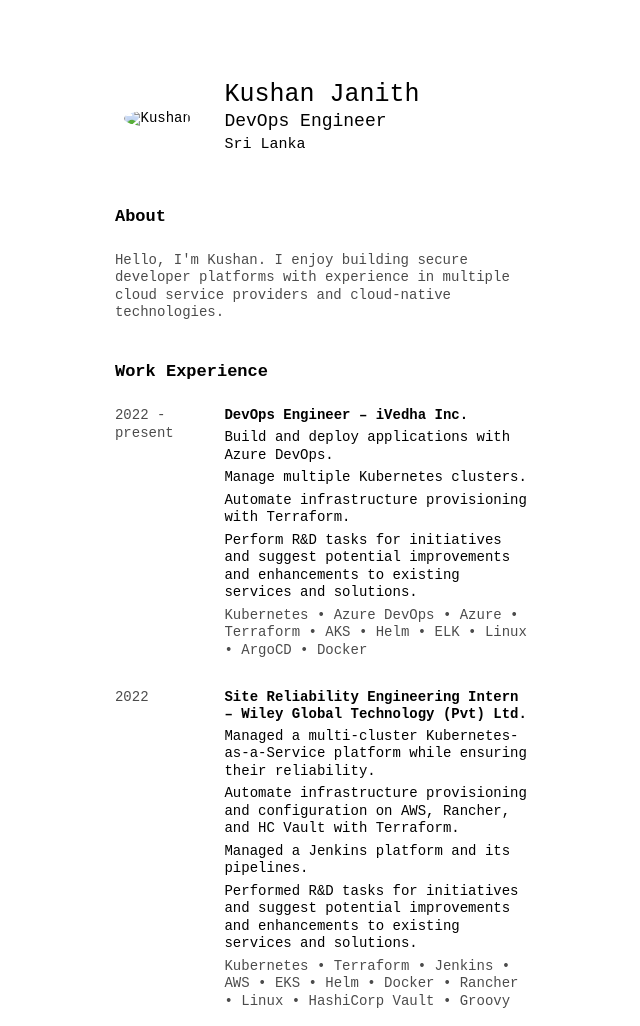
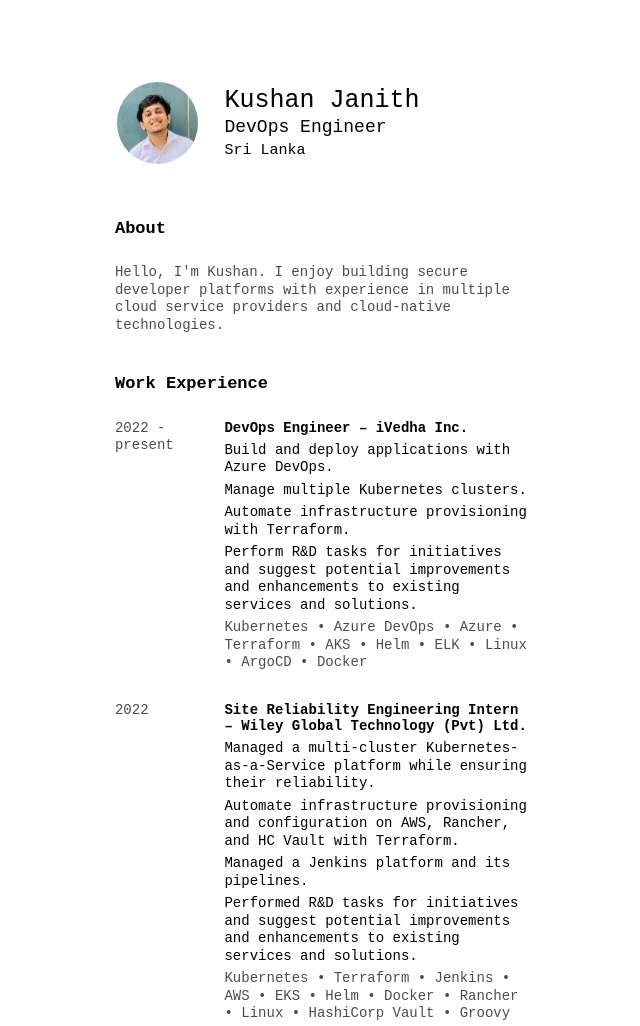
Before and after one commit to kushanjanith/kushanjanith.github.io, a plain HTML site: page index.html in a window 1280 px wide. Shown: the top 1026 px of the page, without its empty margins (318-958 px from the left). Drawn offline with Linux system fonts and the light colour scheme.

Commit message:
path changes

```diff
--- a/index.html
+++ b/index.html
@@ -100,7 +100,7 @@
                                                             background: transparent;
                                                             border-color: transparent;">
                                 <div style="display: flex;">
-                                    <img src="kushan.jpeg" alt="Kushan" style="max-width: 100%; height: auto; border-radius: 100%;">
+                                    <img src="img/kushan.jpeg" alt="Kushan" style="max-width: 100%; height: auto; border-radius: 100%;">
                                 </div>
                             </button>
                         </div>
```
